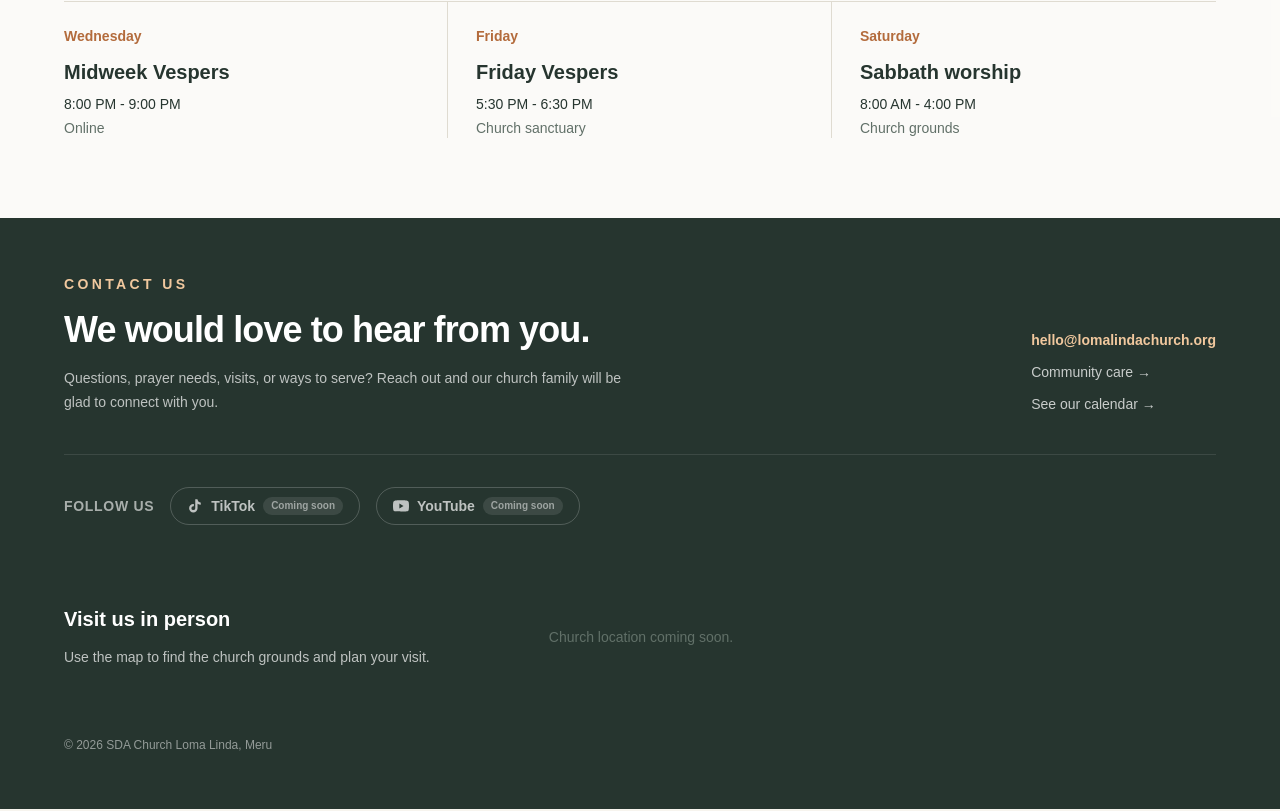
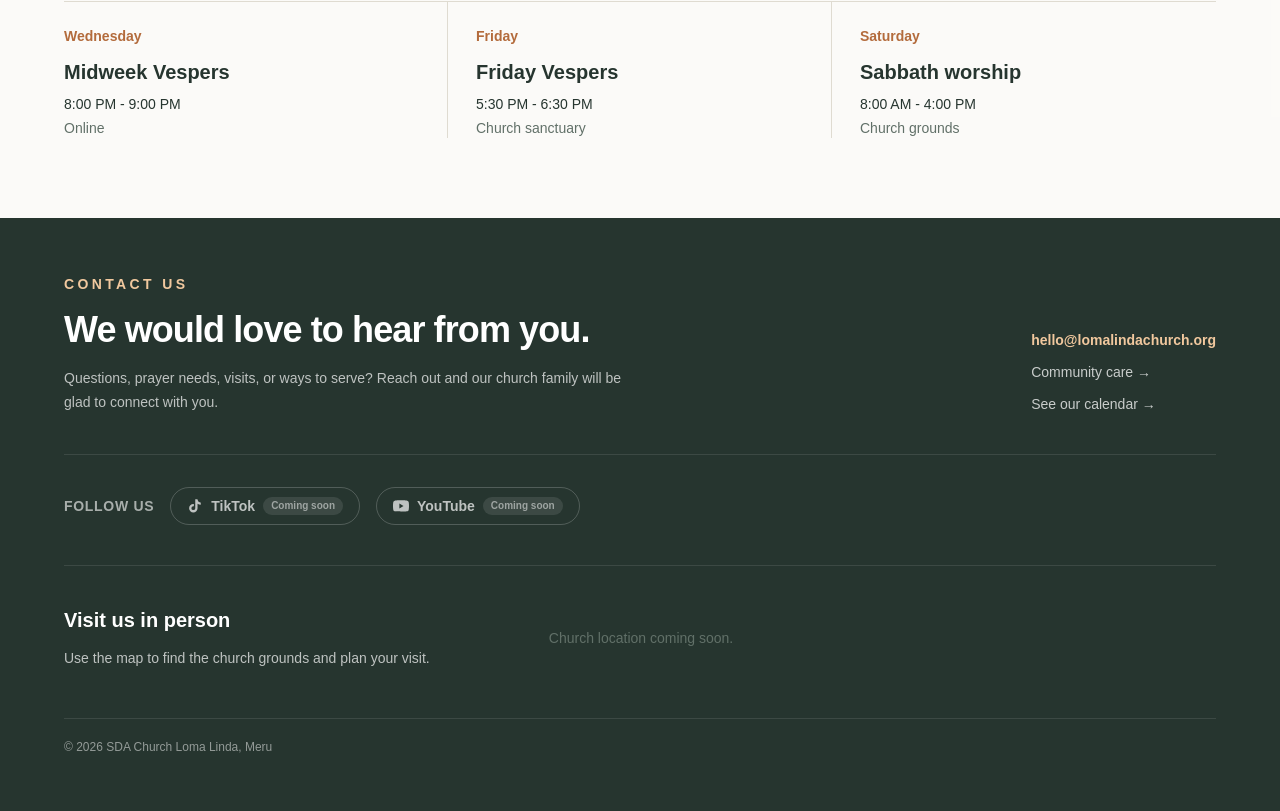
Before and after one commit to MwendaCipi/lomalinda, a Next.js app in the folder frontend/: page / in a window 1280 px wide. Shown: the part 1662-2473 px from the top of the page. Built offline with nearby package versions, Linux system fonts and the light colour scheme; no server answers.

Commit message:
Restore footer divider lines before location and copyright sections

```diff
--- a/frontend/src/app/page.tsx
+++ b/frontend/src/app/page.tsx
@@ -99,14 +99,14 @@ export default function Home() {
             </a>
           </div>
 
-          <div id="location" className="mt-10 grid gap-10 pt-10 lg:grid-cols-[0.8fr_1.2fr] lg:items-center">
+          <div id="location" className="mt-10 grid gap-10 border-t border-white/10 pt-10 lg:grid-cols-[0.8fr_1.2fr] lg:items-center">
             <div>
               <h3 className="text-xl font-semibold">Visit us in person</h3>
               <p className="mt-3 text-sm leading-6 text-white/70">Use the map to find the church grounds and plan your visit.</p>
             </div>
             <ChurchLocation />
           </div>
-          <p className="mt-12 pt-5 text-xs text-white/50">&copy; 2026 SDA Church Loma Linda, Meru</p>
+          <p className="mt-12 border-t border-white/10 pt-5 text-xs text-white/50">&copy; 2026 SDA Church Loma Linda, Meru</p>
         </div>
       </footer>
     </main>
```
